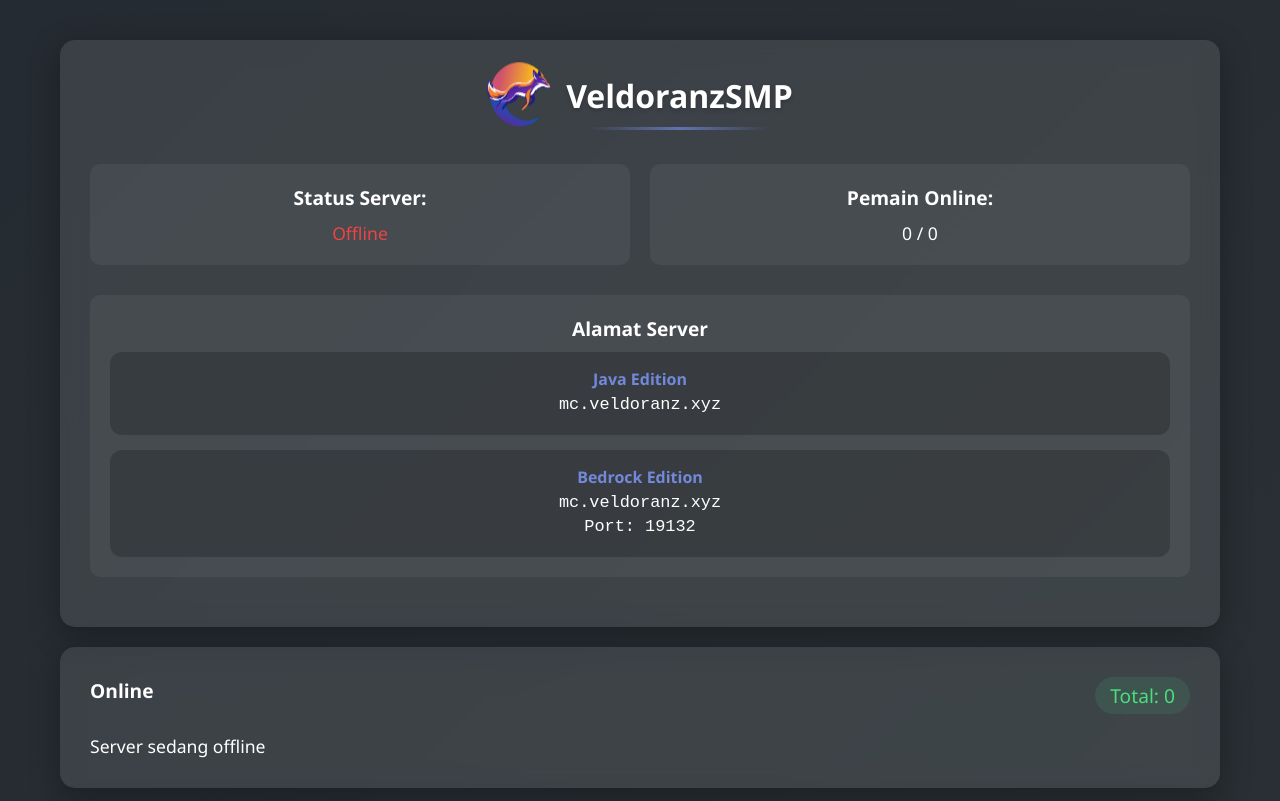
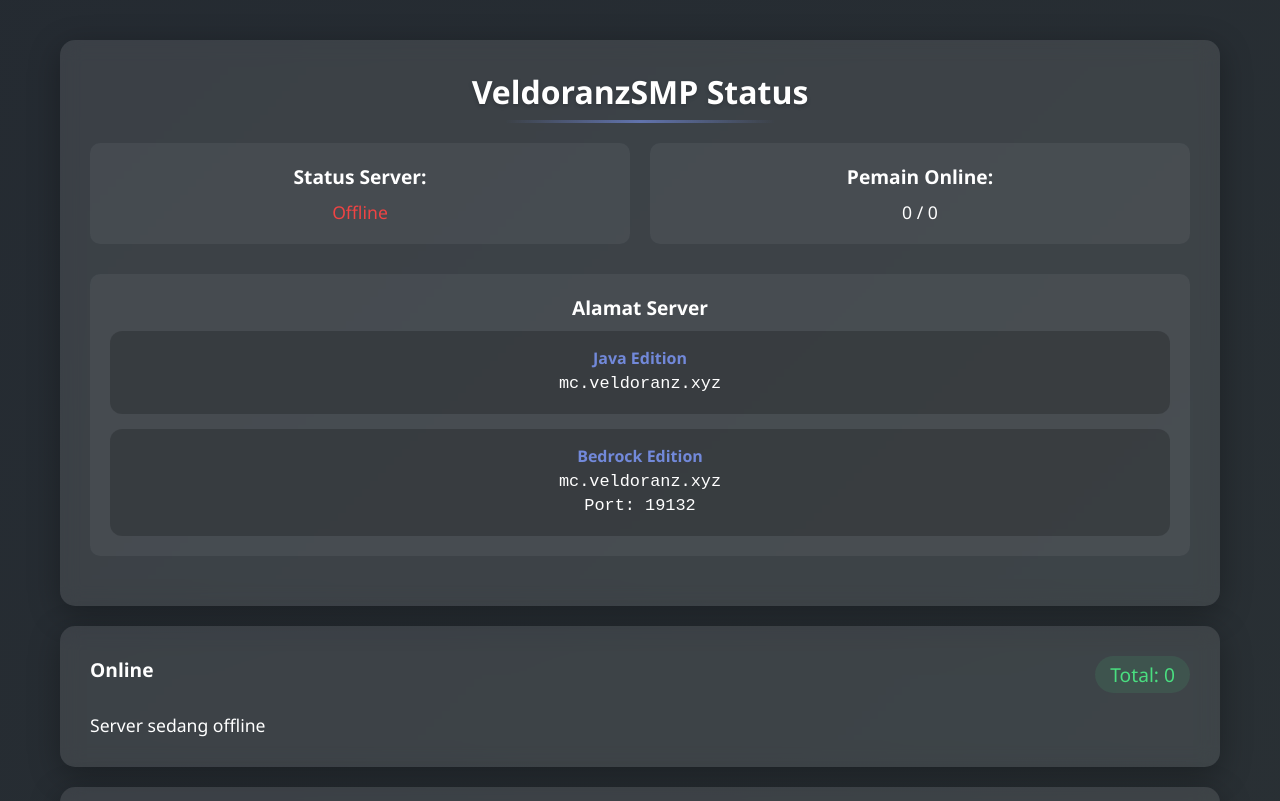
Before and after one commit to kizu208/veldoranzweb, a plain HTML site: page index.html in a window 1280 px wide. Shown: the top 801 px of the page. Drawn offline with nearby package versions, Linux system fonts and the light colour scheme; no server answers.

Commit message:
Add files via upload

```diff
--- a/index.html
+++ b/index.html
@@ -4,15 +4,13 @@
     <meta charset="UTF-8">
     <meta name="viewport" content="width=device-width, initial-scale=1.0">
     <title>VeldoranzSMP</title>
+    <link rel="icon" type="image/png" href="logo.png">
     <link rel="stylesheet" href="style.css">
 </head>
 <body>
     <div class="container">
         <div class="server-card">
-            <div class="header">
-                <img src="logo.png" alt="VeldoranzSMP Logo" class="server-logo">
-                <h1>VeldoranzSMP</h1>
-            </div>
+            <h1>VeldoranzSMP Status</h1>
             <div class="server-info">
                 <div class="status">
                     <h2>Status Server:</h2>
--- a/style.css
+++ b/style.css
@@ -80,47 +80,25 @@ body {
     }
 }
 
-.header {
-    display: flex;
-    align-items: center;
-    justify-content: center;
-    gap: 15px;
-    margin-bottom: 30px;
-}
-
-.server-logo {
-    width: 64px;
-    height: 64px;
-    border-radius: 12px;
-    animation: float 3s ease-in-out infinite;
-}
-
-@keyframes float {
-    0% {
-        transform: translateY(0px);
-    }
-    50% {
-        transform: translateY(-10px);
-    }
-    100% {
-        transform: translateY(0px);
-    }
-}
-
 h1 {
     color: #ffffff;
     text-align: center;
+    margin-bottom: 30px;
     font-size: 2em;
     text-shadow: 0 2px 4px rgba(0, 0, 0, 0.2);
-    margin: 0;
+    position: relative;
+    display: inline-block;
+    left: 50%;
+    transform: translateX(-50%);
 }
 
 h1::after {
     content: '';
-    display: block;
+    position: absolute;
+    bottom: -10px;
+    left: 0;
     width: 100%;
     height: 3px;
-    margin-top: 10px;
     background: linear-gradient(90deg, transparent, #7289da, transparent);
     transform: scaleX(0.8);
     opacity: 0.7;
@@ -306,16 +284,6 @@ p {
         padding-right: 5px;
     }
 
-    .header {
-        flex-direction: column;
-        gap: 10px;
-    }
-
-    .server-logo {
-        width: 48px;
-        height: 48px;
-    }
-
     h1 {
         font-size: 1.5em;
     }
```
